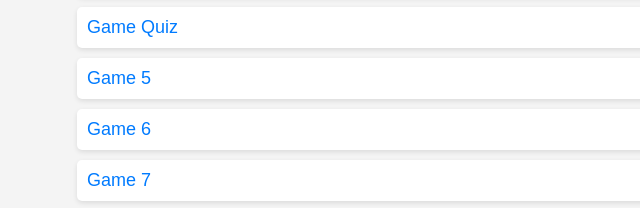
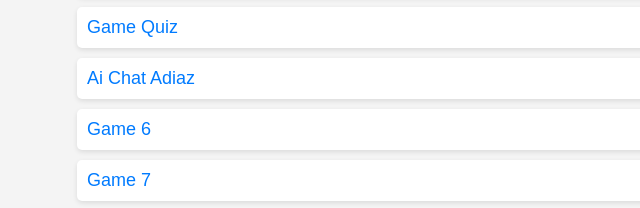
Before and after one commit to adiazrestu/adiazrestu.github.io, a plain HTML site: page index.html in a window 1280 px wide. Shown: the part 244-452 px from the top of the page, 263-903 px from the left. Drawn offline with Linux system fonts and the light colour scheme.

Commit message:
Update index.html

```diff
--- a/index.html
+++ b/index.html
@@ -45,7 +45,7 @@
         <li><a href="https://adiazrestu.github.io/ulartangga" target="_blank">Ular Tangga</a></li>
         <li><a href="https://adiazrestu.github.io/SOSGAME/" target="_blank">Game SOS</a></li>
         <li><a href="https://adiazrestu.github.io/QuizGame" target="_blank">Game Quiz</a></li>
-        <li><a href="https://example.com/game5" target="_blank">Game 5</a></li>
+        <li><a href="https://adiazrestu.github.io/AiChat/" target="_blank">Ai Chat Adiaz</a></li>
         <li><a href="https://example.com/game6" target="_blank">Game 6</a></li>
         <li><a href="https://example.com/game7" target="_blank">Game 7</a></li>
         <li><a href="https://example.com/game8" target="_blank">Game 8</a></li>
```
